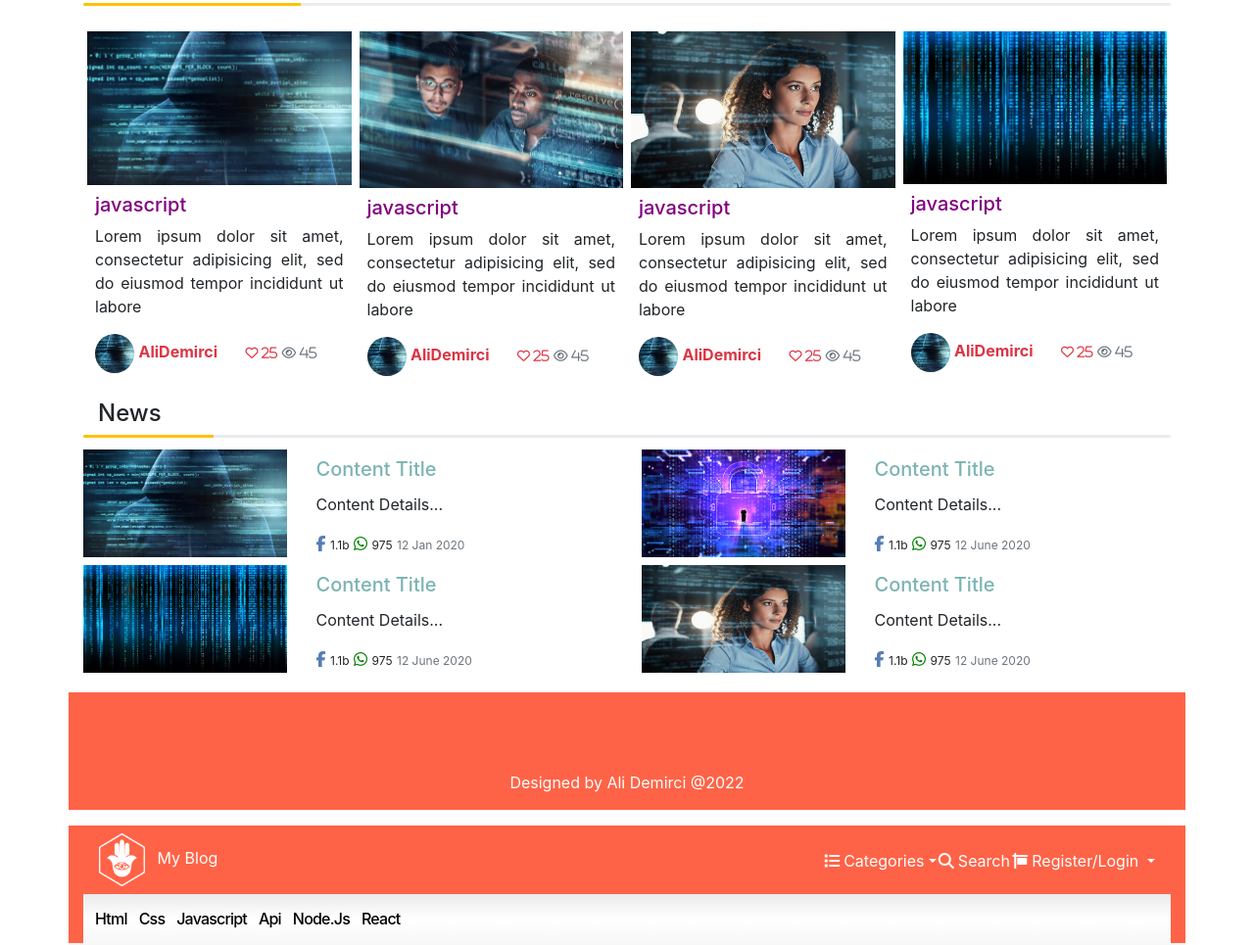
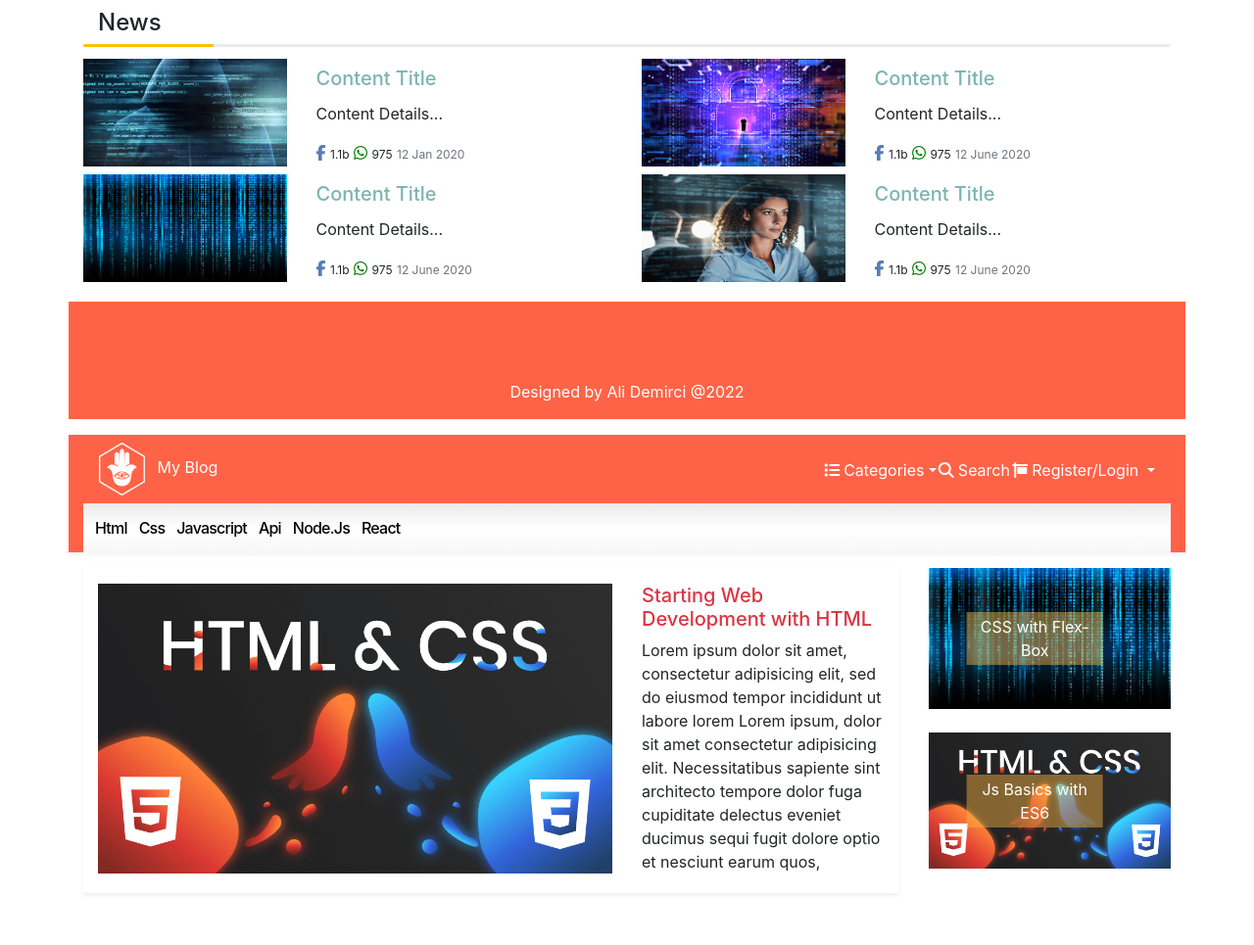
Before and after one commit to AliDemircix/myblogweb, a website with bundled scripts: page index.html in a window 1280 px wide. Shown: the part 891-1856 px from the top of the page at 98% size. After the commit the page ends 1819 px from the top, so only its background shows below. Built offline with nearby package versions, Linux system fonts and the light colour scheme.

Commit message:
Top Container DummyData added and built with js

```diff
--- a/css/style.css
+++ b/css/style.css
@@ -125,6 +125,16 @@ background: linear-gradient(180deg, rgba(81,158,158,1) 0%, rgba(81,204,204,1) 50
 }
 .slider {
   padding: 0px !important;
+}
+
+.sliderprofil p {
+  height: 244px;
+  overflow: hidden;
+  overflow-wrap: break-word;
+}
+.sliderprofil h5:hover,
+.sliderprofil p:hover {
+  cursor: pointer;
 }
 
 .leftslider {
--- a/index.html
+++ b/index.html
@@ -11,7 +11,6 @@
   <!-- Bootstrap CSS -->
 
   <link rel="stylesheet" href="css/bootstrap.css">
-
     <link rel="stylesheet" type="text/css" href="css/lightslider.css">
   <link rel="stylesheet" type="text/css" href="https://maxcdn.bootstrapcdn.com/font-awesome/4.7.0/css/font-awesome.min.css">
   <link href="https://fonts.googleapis.com/css2?family=Rajdhani:wght@600&display=swap" rel="stylesheet">
@@ -19,29 +18,6 @@
   <script src="https://kit.fontawesome.com/7c470facdf.js" crossorigin="anonymous"></script>
 
 <div class="mobile">
-
-    <div class="container middle mt-3 mb-3 ">
-      <div class="row col-lg-12 col-md-12 col-sm-12 slider ">
-       <div class=" col-lg-9 col-md-12 col-sm-12 mr-auto leftslider shadow-sm">
-         <div class="row ">
-            <div class="col-lg-8 col-md-12 col-sm-12 "> <a href=""> <img src="img/html.png" class="img-fluid mt-3"></a></div>
-            <div class="col-lg-4 col-md-12 col-sm-12 sliderprofil "> <h5 class="text-danger mt-2">Girls Opinion?</h5> <p>Lorem ipsum dolor sit amet, consectetur adipisicing elit, sed do eiusmod
-            tempor incididunt ut labore <br> <img src="img/energy.png"> <b class="text-danger">AliDemirci</b>
-            </p>  <hr> <h5 class="text-info mt-2">Boys Opinion?</h5> <p>Lorem ipsum dolor sit amet, consectetur adipisicing elit, sed do eiusmod
-            tempor incididunt ut labore  <br> <img src="img/energy.png"> <b class="text-info">AliDemirci</b>
-            </p></div>
-
-          </div>
-       </div>
-         <div class=" col-lg-3 col-md-4 col-sm-12 ml-auto rightslider">
-           <div class="col-lg-12 col-md-12 col-sm-12 righttop "> <a href=""> <img class="img-fluid shadow-sm" src="img/post4.jpg"> <p style="position: absolute; top:40px; color:white; padding: 20px; " class="text-center">Lorem ipsum dolor sit amet, consectetur adipisicing elit. </p></a></div>
-            <div class="col-lg-12 col-md-12 col-sm-12 mt-4 rightbottom"> <a href=""> <img class="img-fluid shadow-sm" src="img/js.jpg"> <p style="position: absolute; top:40px; color:white; padding: 20px;" class="text-center">Lorem ipsum dolor sit amet, consectetur adipisicing elit. </p></a></div>
-         </div>
-      </div>
-    </div>
-
-
-
 
     <div class="container newposts">
       <div class="mt-3 text-left col-md-12 col-sm-12 col-lg-12 "> <h4>New Posts</h4></div> <div class=" progress tomato-progress my-2" style="height: 3px;" > <div class="progress-bar bg-warning" role="progressbar" style="width: 12%;" aria-valuenow="12" aria-valuemin="0" aria-valuemax="100"></div></div>
--- a/js/app.js
+++ b/js/app.js
@@ -1,4 +1,6 @@
 import categories from './components/data/categories.js';
+import { topContainerWrapper } from './components/view/topContainer.js';
 import { headerWrapper, headerWrapperRow } from './components/view/header.js';
 const myMobile = document.querySelector('.mobile');
 myMobile.appendChild(headerWrapper);
+myMobile.appendChild(topContainerWrapper);
--- /dev/null
+++ b/js/components/data/posts.js
@@ -0,0 +1,48 @@
+const posts = [
+  {
+    id: 'p--1',
+    title: 'Starting Web Development with HTML',
+    content: `Lorem ipsum dolor sit amet, consectetur adipisicing elit, sed do eiusmod tempor incididunt ut labore lorem Lorem ipsum, dolor sit amet consectetur adipisicing elit. Necessitatibus sapiente sint architecto tempore dolor fuga cupiditate delectus eveniet ducimus sequi fugit dolore optio et nesciunt earum quos, consequuntur ex soluta.
+  Quaerat necessitatibus distinctio ex architecto inventore temporibus cupiditate. Labore quidem dolorem similique blanditiis ipsum, sequi ut quaerat minus illo impedit? Molestiae ex neque pariatur omnis sequi fugiat quas officia soluta?
+  Blanditiis iste dolores ullam tenetur quisquam consectetur a repudiandae odio eligendi minus explicabo, est impedit nesciunt fugiat iure, dolore, aspernatur molestiae commodi? Itaque molestiae provident sapiente eaque explicabo maiores architecto!
+  Nemo fugit iure fuga, quas esse error? Animi eveniet harum, qui repellat ratione provident obcaecati neque possimus? Dolores sequi nisi voluptates facilis maiores itaque neque nostrum consectetur, consequatur velit nobis.
+  Iure eveniet unde, dignissimos consectetur atque a quibusdam possimus sed nobis iusto, suscipit, ducimus autem sit? Recusandae assumenda tempore odit asperiores! Maiores perferendis iusto, quas optio ut dolorem ipsa maxime?`,
+    img: 'img/html.png',
+    isFeatured: true,
+    isPinned: false,
+    writerId: 'w--1',
+    writerAvatar: 'img/energy.png',
+    writerName: 'AliD.',
+  },
+  {
+    id: 'p--2',
+    title: 'CSS with Flex-Box',
+    content: `Lorem ipsum dolor sit amet, consectetur adipisicing elit, sed do eiusmod tempor incididunt ut labore lorem Lorem ipsum, dolor sit amet consectetur adipisicing elit. Necessitatibus sapiente sint architecto tempore dolor fuga cupiditate delectus eveniet ducimus sequi fugit dolore optio et nesciunt earum quos, consequuntur ex soluta.
+  Quaerat necessitatibus distinctio ex architecto inventore temporibus cupiditate. Labore quidem dolorem similique blanditiis ipsum, sequi ut quaerat minus illo impedit? Molestiae ex neque pariatur omnis sequi fugiat quas officia soluta?
+  Blanditiis iste dolores ullam tenetur quisquam consectetur a repudiandae odio eligendi minus explicabo, est impedit nesciunt fugiat iure, dolore, aspernatur molestiae commodi? Itaque molestiae provident sapiente eaque explicabo maiores architecto!
+  Nemo fugit iure fuga, quas esse error? Animi eveniet harum, qui repellat ratione provident obcaecati neque possimus? Dolores sequi nisi voluptates facilis maiores itaque neque nostrum consectetur, consequatur velit nobis.
+  Iure eveniet unde, dignissimos consectetur atque a quibusdam possimus sed nobis iusto, suscipit, ducimus autem sit? Recusandae assumenda tempore odit asperiores! Maiores perferendis iusto, quas optio ut dolorem ipsa maxime?`,
+    img: 'img/post4.jpg',
+    isFeatured: false,
+    isPinned: true,
+    writerId: 'w--2',
+    writerAvatar: 'img/post4.jpg',
+    writerName: 'Rob.',
+  },
+  {
+    id: 'p--3',
+    title: 'Js Basics with ES6',
+    content: `Lorem ipsum dolor sit amet, consectetur adipisicing elit, sed do eiusmod tempor incididunt ut labore lorem Lorem ipsum, dolor sit amet consectetur adipisicing elit. Necessitatibus sapiente sint architecto tempore dolor fuga cupiditate delectus eveniet ducimus sequi fugit dolore optio et nesciunt earum quos, consequuntur ex soluta.
+  Quaerat necessitatibus distinctio ex architecto inventore temporibus cupiditate. Labore quidem dolorem similique blanditiis ipsum, sequi ut quaerat minus illo impedit? Molestiae ex neque pariatur omnis sequi fugiat quas officia soluta?
+  Blanditiis iste dolores ullam tenetur quisquam consectetur a repudiandae odio eligendi minus explicabo, est impedit nesciunt fugiat iure, dolore, aspernatur molestiae commodi? Itaque molestiae provident sapiente eaque explicabo maiores architecto!
+  Nemo fugit iure fuga, quas esse error? Animi eveniet harum, qui repellat ratione provident obcaecati neque possimus? Dolores sequi nisi voluptates facilis maiores itaque neque nostrum consectetur, consequatur velit nobis.
+  Iure eveniet unde, dignissimos consectetur atque a quibusdam possimus sed nobis iusto, suscipit, ducimus autem sit? Recusandae assumenda tempore odit asperiores! Maiores perferendis iusto, quas optio ut dolorem ipsa maxime?`,
+    img: 'img/html.png',
+    isFeatured: false,
+    isPinned: true,
+    writerId: 'w--3',
+    writerAvatar: 'img/post3.jpg',
+    writerName: 'Wouter',
+  },
+];
+export default posts;
--- /dev/null
+++ b/js/components/view/topContainer.js
@@ -0,0 +1,32 @@
+import posts from '../data/posts.js';
+
+//Add Left Container in Top Container
+const topContainerWrapper = document.createElement('div');
+topContainerWrapper.className = 'container middle mt-3 mb-3';
+const sliderRow = document.createElement('div');
+sliderRow.className = 'row col-lg-12 col-md-12 col-sm-12 slider';
+const leftSliderWrapper = document.createElement('div');
+const post = posts.find((post) => post.isFeatured);
+console.log(post);
+leftSliderWrapper.className =
+  'col-lg-9 col-md-12 col-sm-12 mr-auto leftslider shadow-sm';
+leftSliderWrapper.innerHTML = `    <div class="row ">
+<div class="col-lg-8 col-md-12 col-sm-12 "> <a href=""> <img src="${post.img}" class="img-fluid mt-3"></a></div>
+<div class="col-lg-4 col-md-12 col-sm-12 sliderprofil "> <h5 class="text-danger mt-3">${post.title}</h5> <p>${post.content}<br> <img src="${post.writerAvatar}"> <b class="text-danger">${post.writerName}</b>
+</p>  </div>
+</div>`;
+
+// Add Right Pinned Posts to Top Container
+const rightSliderWrapper = document.createElement('div');
+rightSliderWrapper.className =
+  'col-lg-3 col-md-4 col-sm-12 ml-auto rightslider';
+posts.forEach((post) => {
+  if (post.isPinned) {
+    rightSliderWrapper.innerHTML += ` <div class="col-lg-12 col-md-12 col-sm-12 righttop mb-4 "> <a href=""> <img class="img-fluid shadow-sm" src="${post.img}"> <p style="position: absolute; top:50%; left:50%; transform: translate(-50%,-50%);color:white; background-color:#f4b24077; padding:3px;  " class="text-center">${post.title} </p></a></div>`;
+  }
+});
+sliderRow.appendChild(leftSliderWrapper);
+sliderRow.appendChild(rightSliderWrapper);
+topContainerWrapper.appendChild(sliderRow);
+
+export { topContainerWrapper };
```
